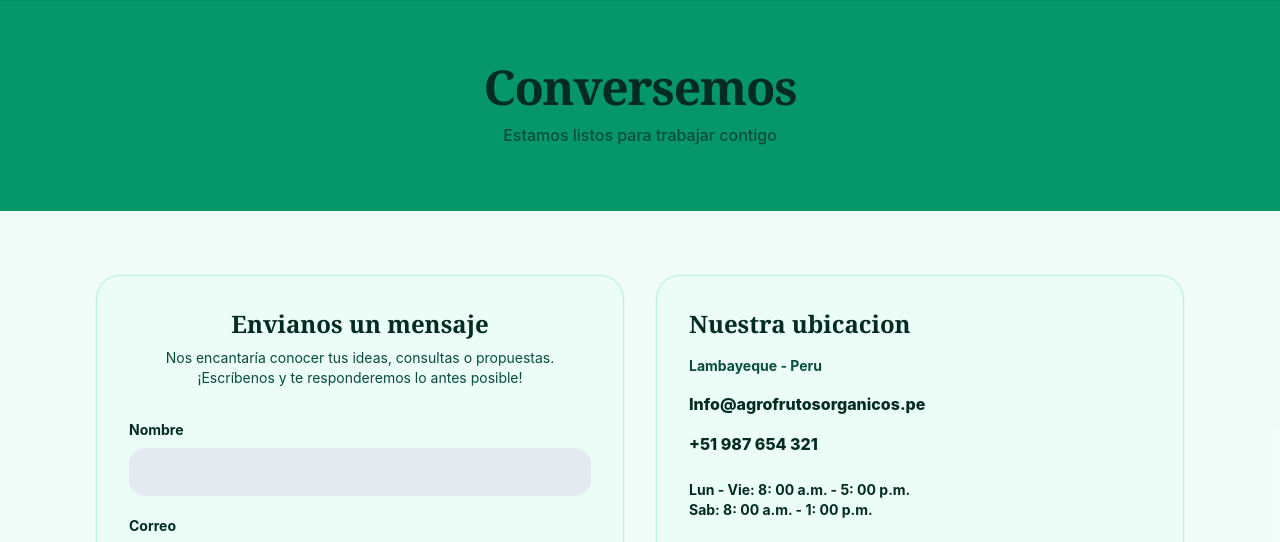
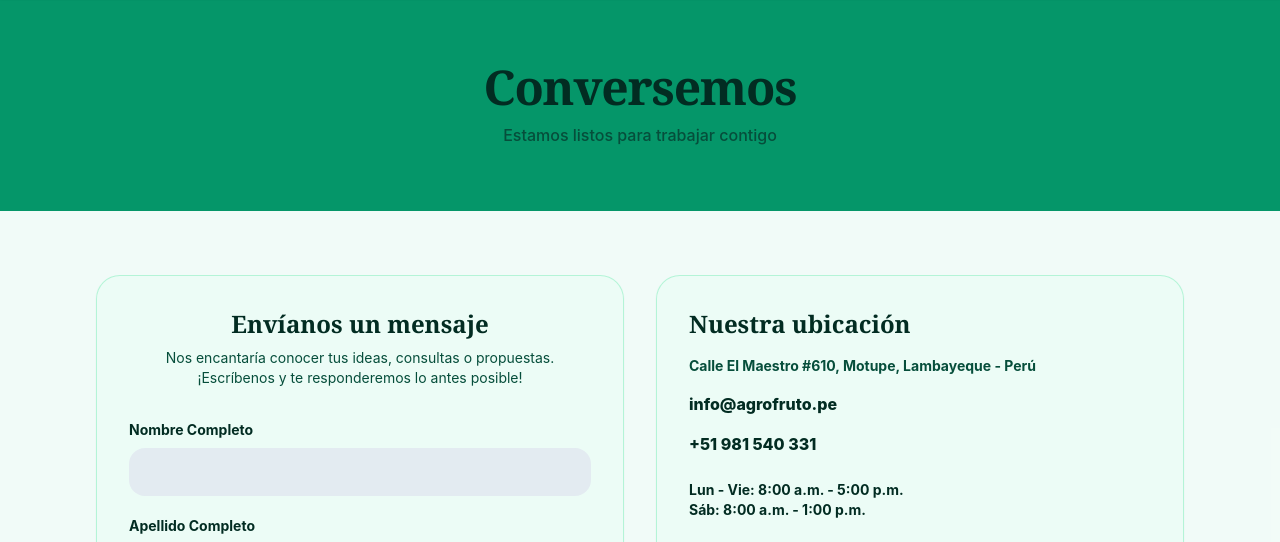
Before and after one commit to FrankyJJTM/Franky_Torres_Local, a Flask app: page /contacto in a window 1280 px wide. Shown: the part 81-623 px from the top of the page. Run offline with Flask 3, Linux system fonts and the light colour scheme.

Commit message:
feat: improve contact form

```diff
--- a/mi-proyecto/app/templates/clientes/form.html
+++ b/mi-proyecto/app/templates/clientes/form.html
@@ -3,6 +3,7 @@
 {% block title %}Agrofrutos - Contacto{% endblock %}
 
 {% block content %}
+
 <!-- BANNER SUPERIOR "CONVERSEMOS" -->
 <section class="bg-emerald-600 text-white py-16 px-4 text-center">
     <div class="max-w-4xl mx-auto space-y-3">
@@ -23,28 +24,59 @@
             <!-- TARJETA IZQUIERDA: FORMULARIO -->
             <div class="bg-emerald-50/80 rounded-3xl p-8 border border-emerald-200/80 shadow-sm flex flex-col justify-between">
                 <div>
-                    <h2 class="text-2xl font-bold text-emerald-950 text-center mb-2">Envianos un mensaje</h2>
+                    <h2 class="text-2xl font-bold text-emerald-950 text-center mb-2">
+                        Envíanos un mensaje
+                    </h2>
+
                     <p class="text-xs md:text-sm text-emerald-900 text-center leading-relaxed mb-8">
                         Nos encantaría conocer tus ideas, consultas o propuestas. ¡Escríbenos y te responderemos lo antes posible!
                     </p>
 
-                    <form action="#" method="POST" class="space-y-5">
+                    <form id="contactForm" action="{{ url_for('clientes.contacto') }}" method="POST" class="space-y-5" novalidate>
+
                         <!-- Campo Nombre -->
                         <div>
-                            <label class="block font-bold text-emerald-950 text-sm mb-2">Nombre</label>
-                            <input type="text" name="nombre" required class="w-full bg-slate-200/80 border-none rounded-2xl px-4 py-3 text-slate-800 focus:ring-2 focus:ring-emerald-600 outline-none">
+                            <label class="block font-bold text-emerald-950 text-sm mb-2">
+                                Nombre Completo
+                            </label>
+                            <input type="text" name="nombre" required maxlength="50" pattern="[A-Za-zÁÉÍÓÚÑÜáéíóúñü\s]+" title="Solo se permiten letras y espacios" class="w-full bg-slate-200/80 border-none rounded-2xl px-4 py-3 text-slate-800 focus:ring-2 focus:ring-emerald-600 outline-none">
+                            <p class="error-message hidden text-red-600 text-xs mt-1"></p>
+                        </div>
+
+                        <!-- Campo Apellido -->
+                        <div>
+                            <label class="block font-bold text-emerald-950 text-sm mb-2">
+                                Apellido Completo
+                            </label>
+                            <input type="text" name="apellido" required maxlength="50" pattern="[A-Za-zÁÉÍÓÚÑÜáéíóúñü\s]+" title="Solo se permiten letras y espacios" class="w-full bg-slate-200/80 border-none rounded-2xl px-4 py-3 text-slate-800 focus:ring-2 focus:ring-emerald-600 outline-none">
+                            <p class="error-message hidden text-red-600 text-xs mt-1"></p>
+                        </div>
+
+                        <!-- Campo Teléfono -->
+                        <div>
+                            <label class="block font-bold text-emerald-950 text-sm mb-2">
+                                Teléfono
+                            </label>
+                            <input type="text" name="telefono" required inputmode="numeric" maxlength="9" pattern="9[0-9]{8}" title="Ingresa un número de celular de 9 dígitos que empiece con 9" class="w-full bg-slate-200/80 border-none rounded-2xl px-4 py-3 text-slate-800 focus:ring-2 focus:ring-emerald-600 outline-none">
+                            <p class="error-message hidden text-red-600 text-xs mt-1"></p>
                         </div>
 
                         <!-- Campo Correo -->
                         <div>
-                            <label class="block font-bold text-emerald-950 text-sm mb-2">Correo</label>
-                            <input type="email" name="correo" required class="w-full bg-slate-200/80 border-none rounded-2xl px-4 py-3 text-slate-800 focus:ring-2 focus:ring-emerald-600 outline-none">
+                            <label class="block font-bold text-emerald-950 text-sm mb-2">
+                                Correo
+                            </label>
+                            <input type="email" name="correo" required pattern="[^\s@]+@[^\s@]+\.[^\s@]+" title="Ingresa un correo válido, ej: nombre@dominio.com" class="w-full bg-slate-200/80 border-none rounded-2xl px-4 py-3 text-slate-800 focus:ring-2 focus:ring-emerald-600 outline-none">
+                            <p class="error-message hidden text-red-600 text-xs mt-1"></p>
                         </div>
 
                         <!-- Campo Mensaje -->
                         <div>
-                            <label class="block font-bold text-emerald-950 text-sm mb-2">Mensaje</label>
+                            <label class="block font-bold text-emerald-950 text-sm mb-2">
+                                Mensaje
+                            </label>
                             <textarea name="mensaje" rows="4" required class="w-full bg-slate-200/80 border-none rounded-2xl px-4 py-3 text-slate-800 focus:ring-2 focus:ring-emerald-600 outline-none resize-none"></textarea>
+                            <p class="error-message hidden text-red-600 text-xs mt-1"></p>
                         </div>
 
                         <!-- Botón Enviar -->
@@ -53,34 +85,75 @@
                                 Enviar mensaje
                             </button>
                         </div>
+
                     </form>
                 </div>
             </div>
 
-            <!-- TARJETA DERECHA: INFORMACIÓN Y MAPA -->
-            <div class="bg-emerald-50/80 rounded-3xl p-8 border border-emerald-200/80 shadow-sm flex flex-col justify-between space-y-6">
+                       <!-- TARJETA DERECHA: INFORMACIÓN Y MAPA -->
+            <div class="bg-emerald-50/80 rounded-3xl p-8 border border-emerald-200/80 shadow-sm flex flex-col space-y-6">
                 <div class="space-y-4">
-                    <h2 class="text-2xl font-bold text-emerald-950 mb-2">Nuestra ubicacion</h2>
+                    <h2 class="text-2xl font-bold text-emerald-950 mb-2">
+                        Nuestra ubicación
+                    </h2>
 
-                    <p class="text-sm font-bold text-emerald-900">Lambayeque - Peru</p>
+                    <p class="text-sm font-bold text-emerald-900">
+                        Calle El Maestro #610, Motupe, Lambayeque - Perú
+                    </p>
 
-                    <p class="text-base font-extrabold text-emerald-950">Info@agrofrutosorganicos.pe</p>
+                    <p class="text-base font-extrabold text-emerald-950">
+                        info@agrofruto.pe
+                    </p>
 
-                    <p class="text-base font-extrabold text-emerald-950">+51 987 654 321</p>
+                    <p class="text-base font-extrabold text-emerald-950">
+                        +51 981 540 331
+                    </p>
 
                     <div class="pt-2 text-xs md:text-sm font-bold text-emerald-950 leading-relaxed">
-                        <p>Lun - Vie: 8: 00 a.m. - 5: 00 p.m.</p>
-                        <p>Sab: 8: 00 a.m. - 1: 00 p.m.</p>
+                        <p>Lun - Vie: 8:00 a.m. - 5:00 p.m.</p>
+                        <p>Sáb: 8:00 a.m. - 1:00 p.m.</p>
                     </div>
                 </div>
 
-                <!-- IMAGEN DEL MAPA -->
+                <!-- MAPA INTERACTIVO -->
                 <div class="rounded-2xl overflow-hidden border border-emerald-200 shadow-sm h-64">
-                    <img src="{{ url_for('static', filename='img/mapa-lambayeque.jpg') }}" alt="Mapa Lambayeque" class="w-full h-full object-cover">
+                    <iframe
+                        src="https://www.google.com/maps?q=Calle+El+Maestro+610,+Motupe,+Lambayeque,+Peru&output=embed"
+                        class="w-full h-full"
+                        style="border:0;"
+                        allowfullscreen=""
+                        loading="lazy"
+                        referrerpolicy="no-referrer-when-downgrade"
+                        title="Ubicación Agrofrutos - Calle El Maestro 610, Motupe, Lambayeque">
+                    </iframe>
                 </div>
+
             </div>
-
         </div>
     </div>
 </section>
+
+<!-- MODAL DE CONFIRMACIÓN DE ENVÍO -->
+<div id="successModal" class="{% if not mensajeEnviado %}hidden{% endif %} fixed inset-0 bg-black/50 flex items-center justify-center z-50 px-4">
+    <div class="bg-white rounded-3xl p-8 max-w-sm w-full text-center shadow-xl transform transition-all">
+
+        <div class="w-16 h-16 rounded-full bg-emerald-100 flex items-center justify-center mx-auto mb-4">
+            <i class="fa-solid fa-check text-emerald-600 text-2xl"></i>
+        </div>
+
+        <h3 class="text-xl font-bold text-emerald-950 mb-2">
+            ¡Mensaje enviado correctamente!
+        </h3>
+
+        <p class="text-sm text-slate-600 leading-relaxed mb-6">
+            Gracias por comunicarte con Agrofrutos. Pronto nos comunicaremos contigo.
+        </p>
+
+        <button id="closeSuccessModal" type="button" class="w-full bg-emerald-500 hover:bg-emerald-600 text-white font-bold text-sm py-3 rounded-2xl transition">
+            Cerrar
+        </button>
+
+    </div>
+</div>
+
 {% endblock %}
```
